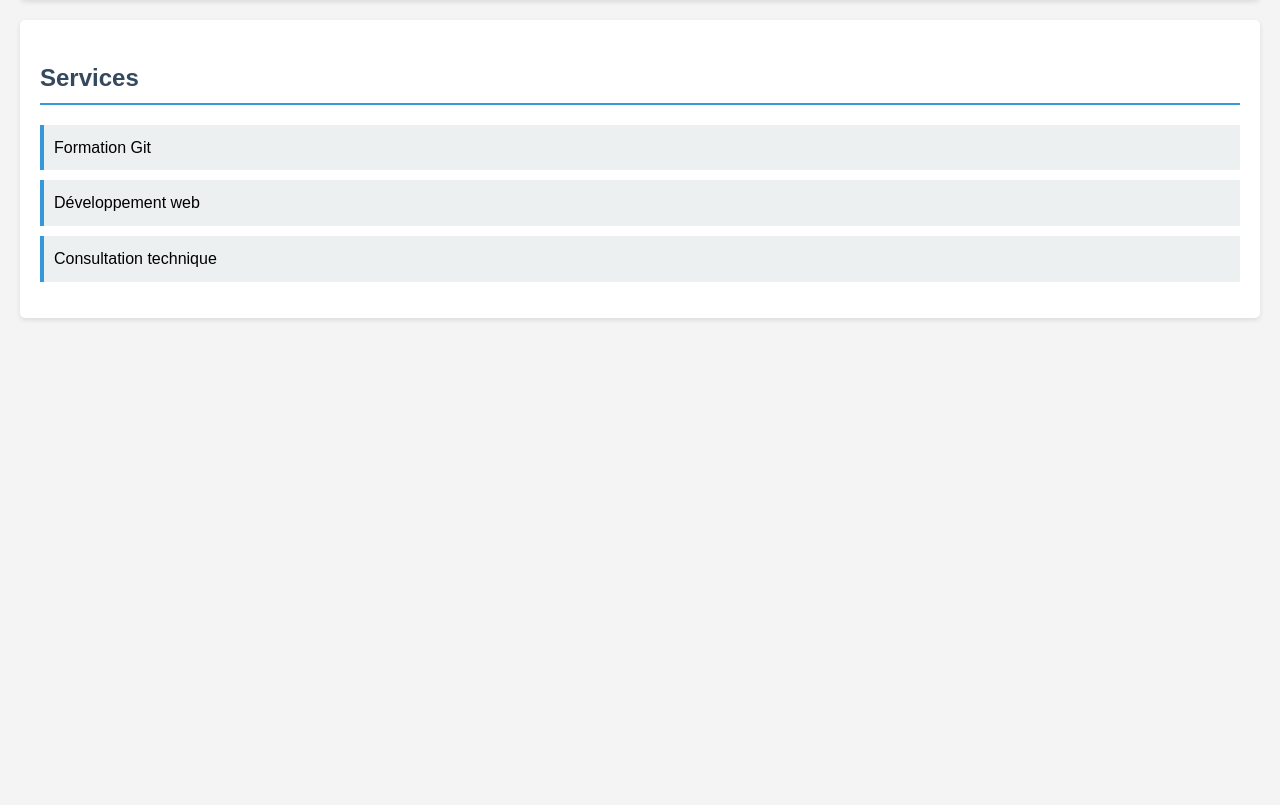
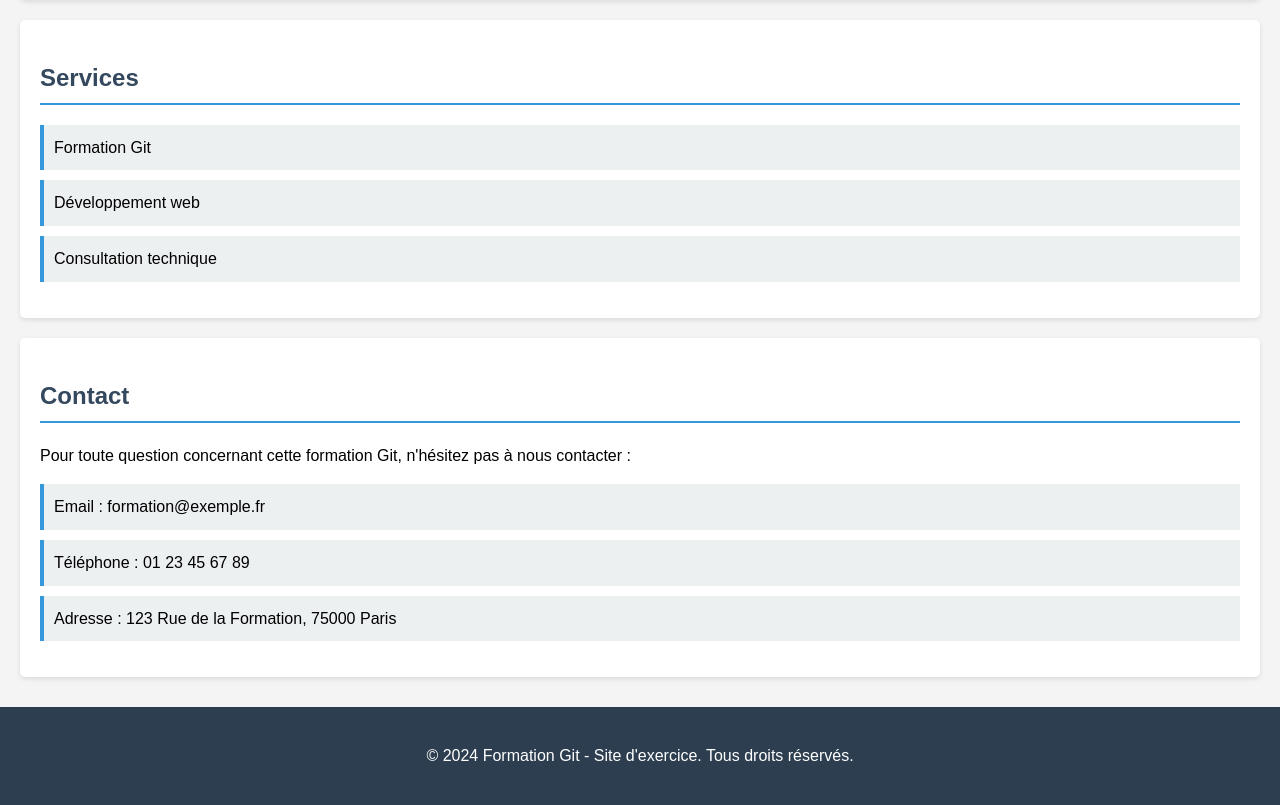
Before and after one commit to kaliop/git-exos, a plain HTML site: page index.html in a window 1280 px wide. Shown: the part 344-1149 px from the top of the page. Before the commit the page ends 800 px from the top, so only its background shows below. Drawn offline with Linux system fonts and the light colour scheme.

Commit message:
Ajout de la section Contact et du footer

```diff
--- a/index.html
+++ b/index.html
@@ -31,5 +31,19 @@
             <li>Consultation technique</li>
         </ul>
     </section>
+
+    <section id="contact">
+        <h2>Contact</h2>
+        <p>Pour toute question concernant cette formation Git, n'hésitez pas à nous contacter :</p>
+        <ul>
+            <li>Email : formation@exemple.fr</li>
+            <li>Téléphone : 01 23 45 67 89</li>
+            <li>Adresse : 123 Rue de la Formation, 75000 Paris</li>
+        </ul>
+    </section>
+
+    <footer>
+        <p>&copy; 2024 Formation Git - Site d'exercice. Tous droits réservés.</p>
+    </footer>
 </body>
 </html>
--- a/style.css
+++ b/style.css
@@ -75,6 +75,16 @@ li {
     border-left: 4px solid #3498db;
 }
 
+/* Footer */
+footer {
+    background-color: #2c3e50;
+    color: white;
+    text-align: center;
+    padding: 20px;
+    margin: 30px -20px -20px -20px;
+    margin-top: 30px;
+}
+
 /* Responsive Design */
 @media (max-width: 768px) {
     body {
@@ -107,4 +117,9 @@ li {
     h2 {
         font-size: 1.2em;
     }
+
+    footer {
+        margin: 20px -10px -10px -10px;
+        padding: 15px;
+    }
 }
```
